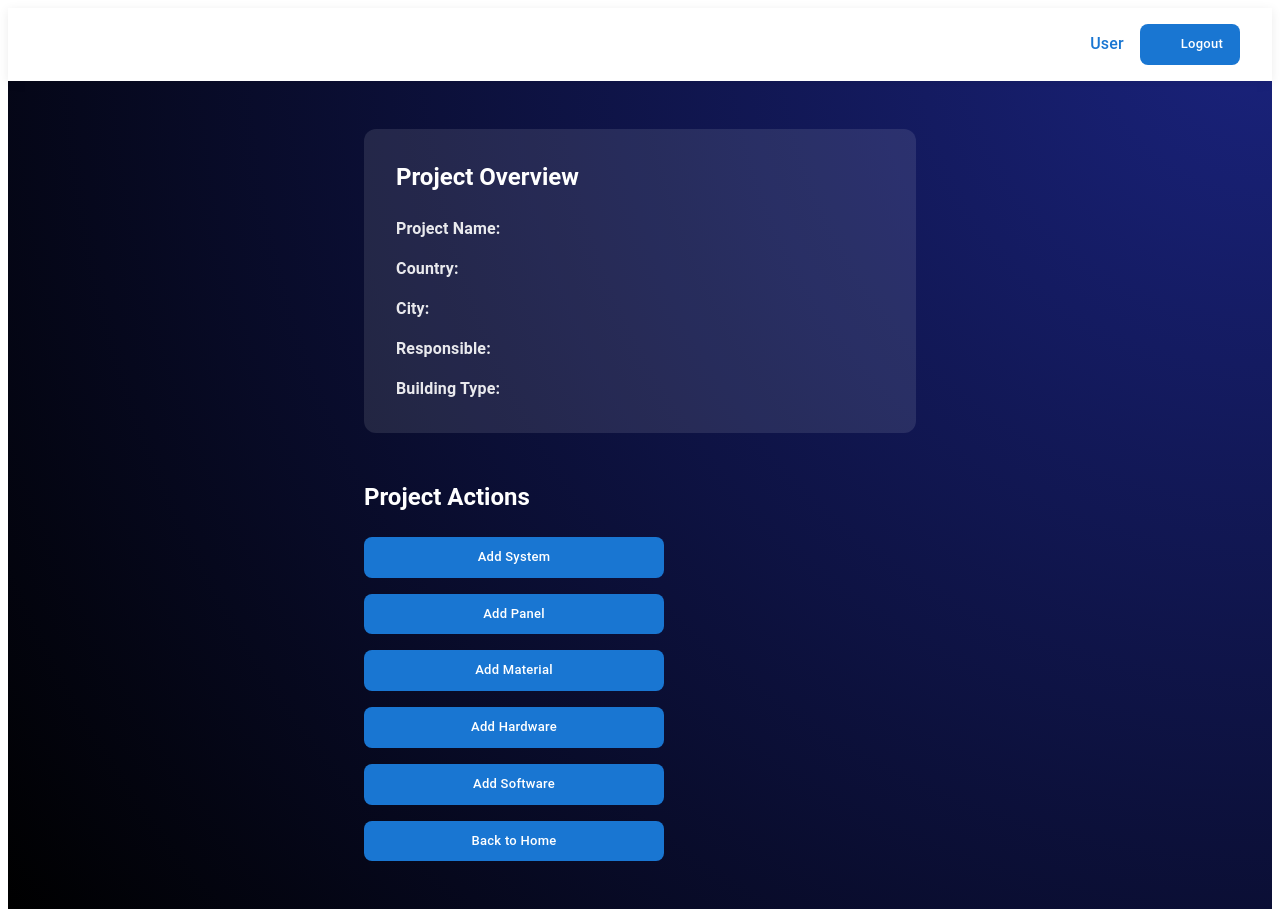
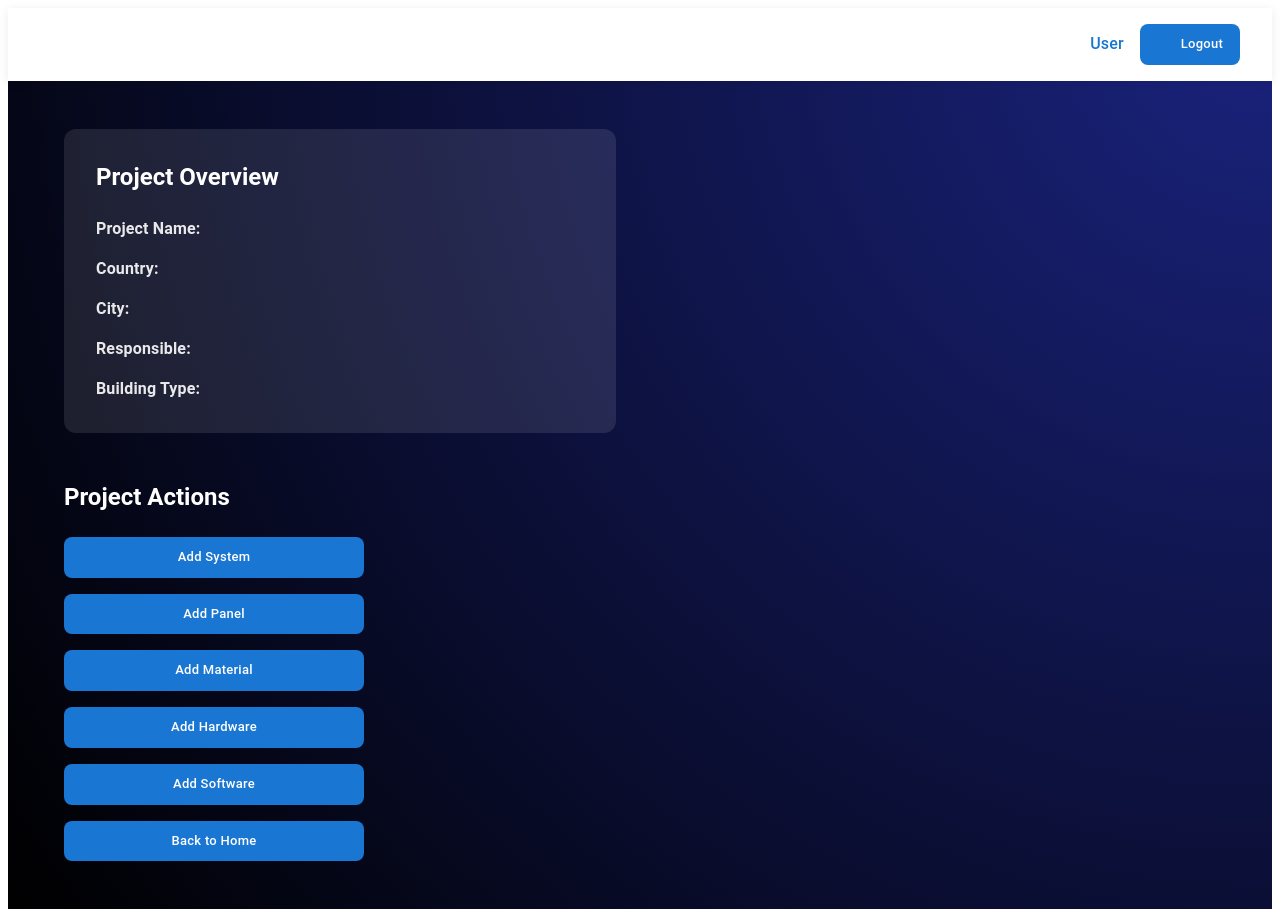
Before and after one commit to ErginYurttas/havalogic, a React (Create React App) app: page /projects in a window 1280 px wide. Built offline with nearby package versions, Linux system fonts and the light colour scheme; some icons are missing; a web font is replaced by a local one.

Commit message:
20250723_1912

```diff
--- a/src/pages/Project.tsx
+++ b/src/pages/Project.tsx
@@ -89,7 +89,13 @@ export default function Project() {
       </Box>
 
       {/* Proje Detayları */}
-      <Container maxWidth="sm" sx={{ py: 6, px: 2 }}>
+      <Container maxWidth="sm" sx={{
+        py: 6,
+  px: 2,
+  maxWidth: '600px',
+  ml: 4, // sola yaslama
+  mr: 'auto' // ortalama engellenir
+        }}>
         <Box sx={{
           backgroundColor: 'rgba(255, 255, 255, 0.1)',
           borderRadius: '12px',
```
